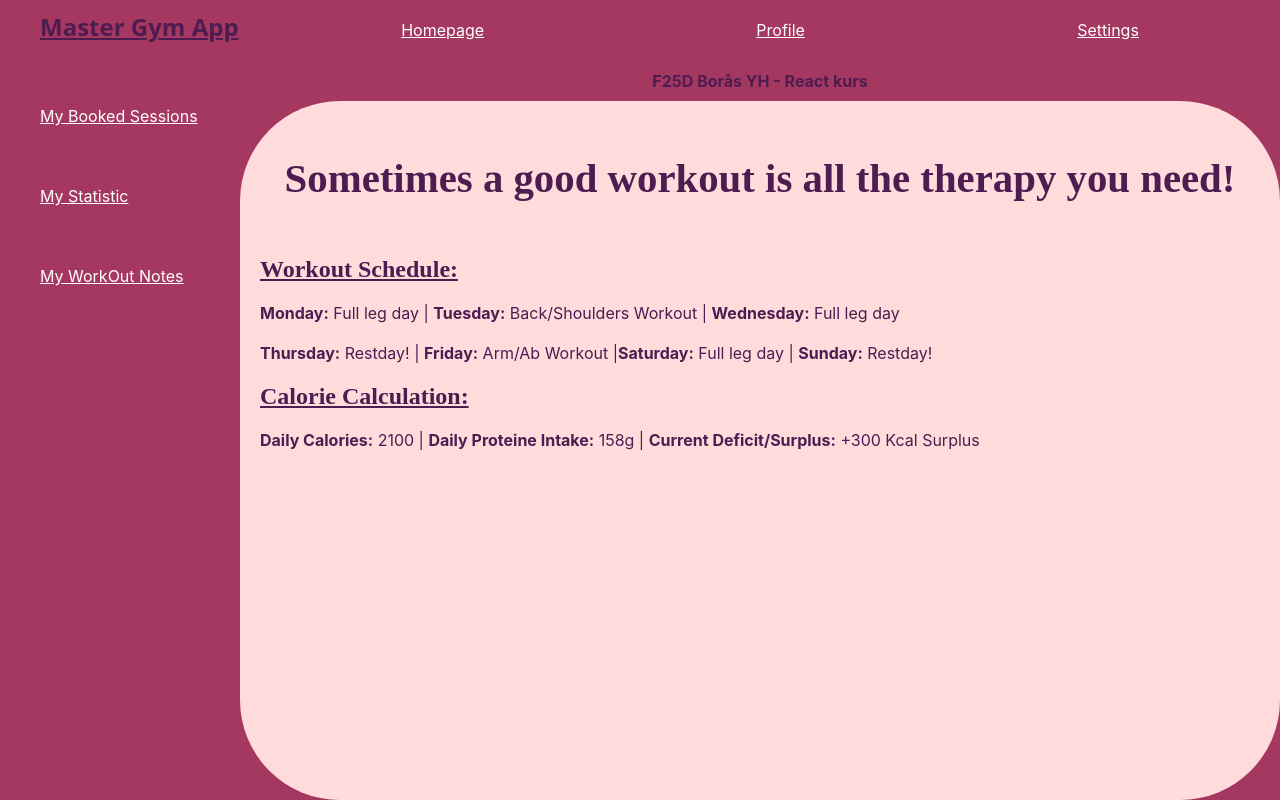
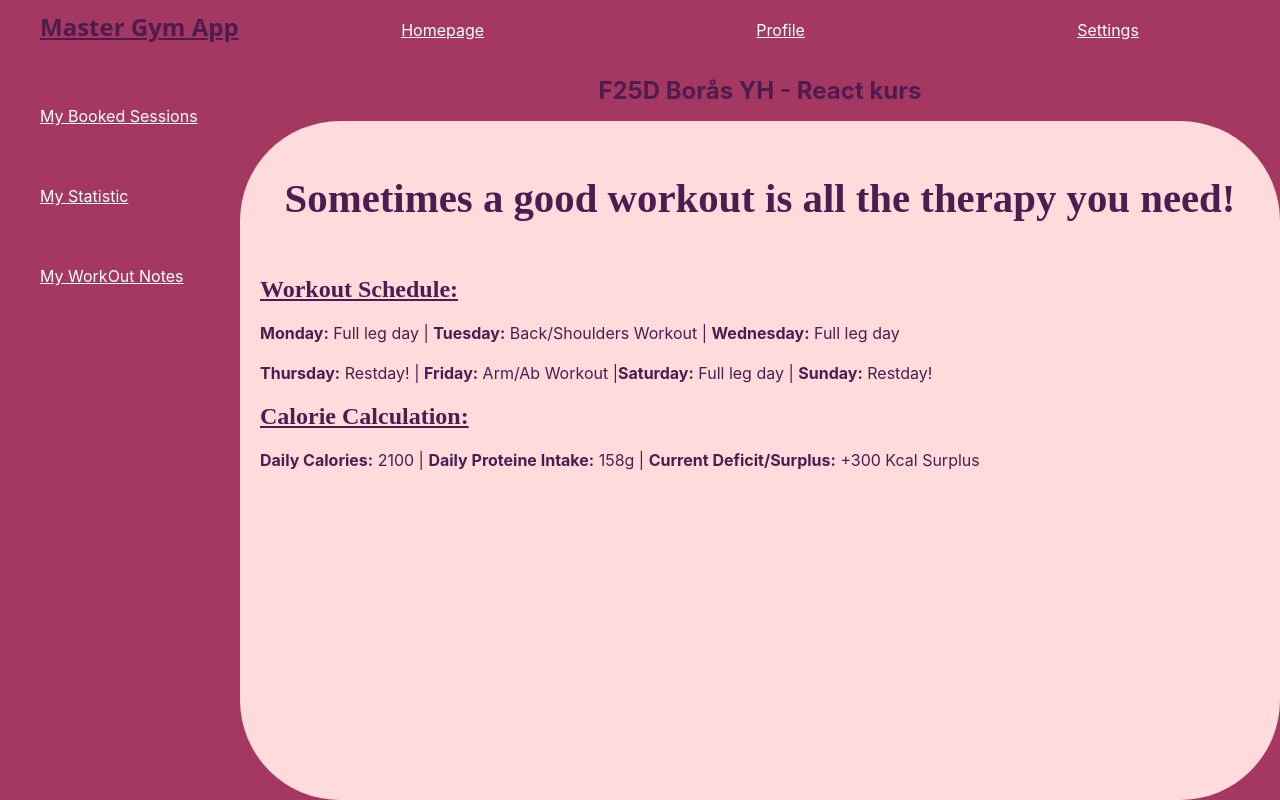
Before and after one commit to idasoderlund/React-AppExtended, a React (Create React App) app: page / in a window 1280 px wide. Built offline with nearby package versions, Linux system fonts and the light colour scheme.

Commit message:
changed font-size to header

```diff
--- a/src/HeaderComponent/Header.css
+++ b/src/HeaderComponent/Header.css
@@ -1,5 +1,5 @@
 .headerdiv h1 {
-  font-size: 1em;
+  font-size: 1.5em;
   color: #4f1c51;
   display: flex;
   justify-content: center;
```
